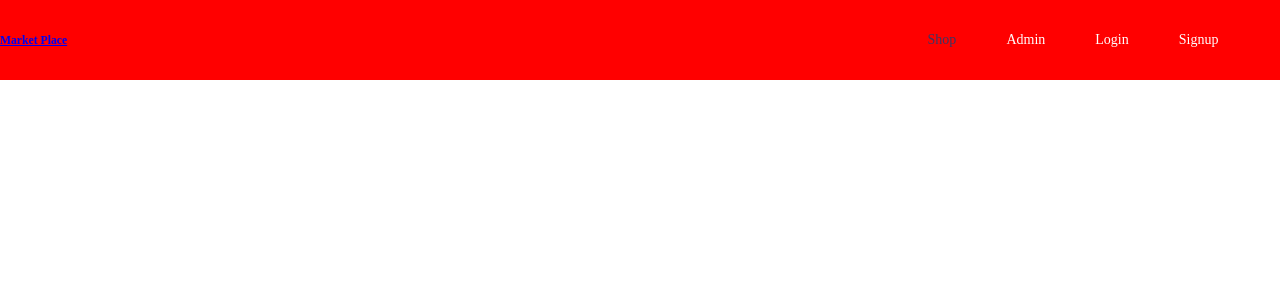
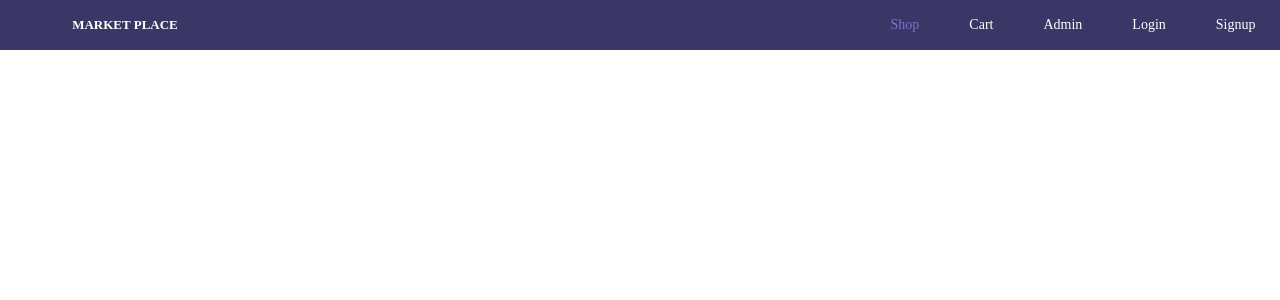
Before and after one commit to anja-rasoloarivalona/MERN---MarketPlace, a React (Create React App) app: page / in a window 1280 px wide. Shown: the top 300 px of the page. Built offline with nearby package versions, Linux system fonts and the light colour scheme.

Commit message:
Fixed navigation display

```diff
--- a/src/components/Layout/Layout.css
+++ b/src/components/Layout/Layout.css
@@ -5,7 +5,7 @@
                                     repeat(4, [col-start] minmax(min-content, 16rem) [col-end])
                                 [center-end]
                             minmax(4rem, 1fr) [full-end];
-    grid-template-rows: 8rem max-content;
+    grid-template-rows: 5rem max-content;
     grid-auto-rows: max-content;
     justify-content: center;
     align-content: center;
--- a/src/components/Navigation/DeskNav/DeskNav.css
+++ b/src/components/Navigation/DeskNav/DeskNav.css
@@ -2,9 +2,9 @@
     grid-row: 1 / 2;
     grid-column: full-start / full-end;
     position: fixed;
-    background: red;
+    background: var(--color-primary);
     width: 100%;
-    height: 8rem;
+    height: 5rem;
     display: flex;
     align-items: center;
     justify-content: space-between;
@@ -19,6 +19,19 @@
     height: 60%;
 }
 
+.deskNav a {
+  height: 90%;
+  text-decoration: none;
+}
+.deskNav__logo {
+  width: 25rem;
+  height: 100%;
+  font-size: 1.3rem;
+  text-transform: uppercase;
+  font-weight: 600;
+  color: var(--color-white);
+}
+
 
 
 @media (min-width: 768px) {
--- a/src/components/Navigation/DeskNav/DeskNav.js
+++ b/src/components/Navigation/DeskNav/DeskNav.js
@@ -9,7 +9,7 @@ const deskNav = (props) => {
     return (
         <nav className="deskNav">
             <NavLink to="/">
-                <h1>Market Place</h1>
+                <div className="deskNav__logo flex-centered-row">Market Place</div>
             </NavLink>
             <ul className="deskNav__list flex-centered-row">
                 <NavigationItems isAuth={props.isAuth} onLogout={props.onLogout}/>
--- a/src/components/Navigation/NavigationItems/NavigationItems.css
+++ b/src/components/Navigation/NavigationItems/NavigationItems.css
@@ -17,7 +17,7 @@
 .navigationItems a:hover,
 .navigationItems a:active,
 .navigationItems a.active {
-    color: var(--color-primary)
+    color: var(--color-secondary)
 }
 
 .navigationItems.mobile a {
--- a/src/components/Navigation/NavigationItems/NavigationItems.js
+++ b/src/components/Navigation/NavigationItems/NavigationItems.js
@@ -4,10 +4,12 @@ import './NavigationItems.css';
 
 const navListItems = [
     {id: 'shop', text: 'Shop', link:'/', auth: false},
+    {id: 'cart', text: 'Cart', link:'/cart', auth: false},
     {id: 'admin', text: 'Admin', link:'/admin', auth: true},
     {id: 'admin-products', text: 'Admin', link:'/admin/products', auth: false},
     {id: 'login', text: 'Login', link:'/login', auth: false},
     {id: 'signup', text: 'Signup', link:'/signup', auth: false},
+
 
 
 ]
```
